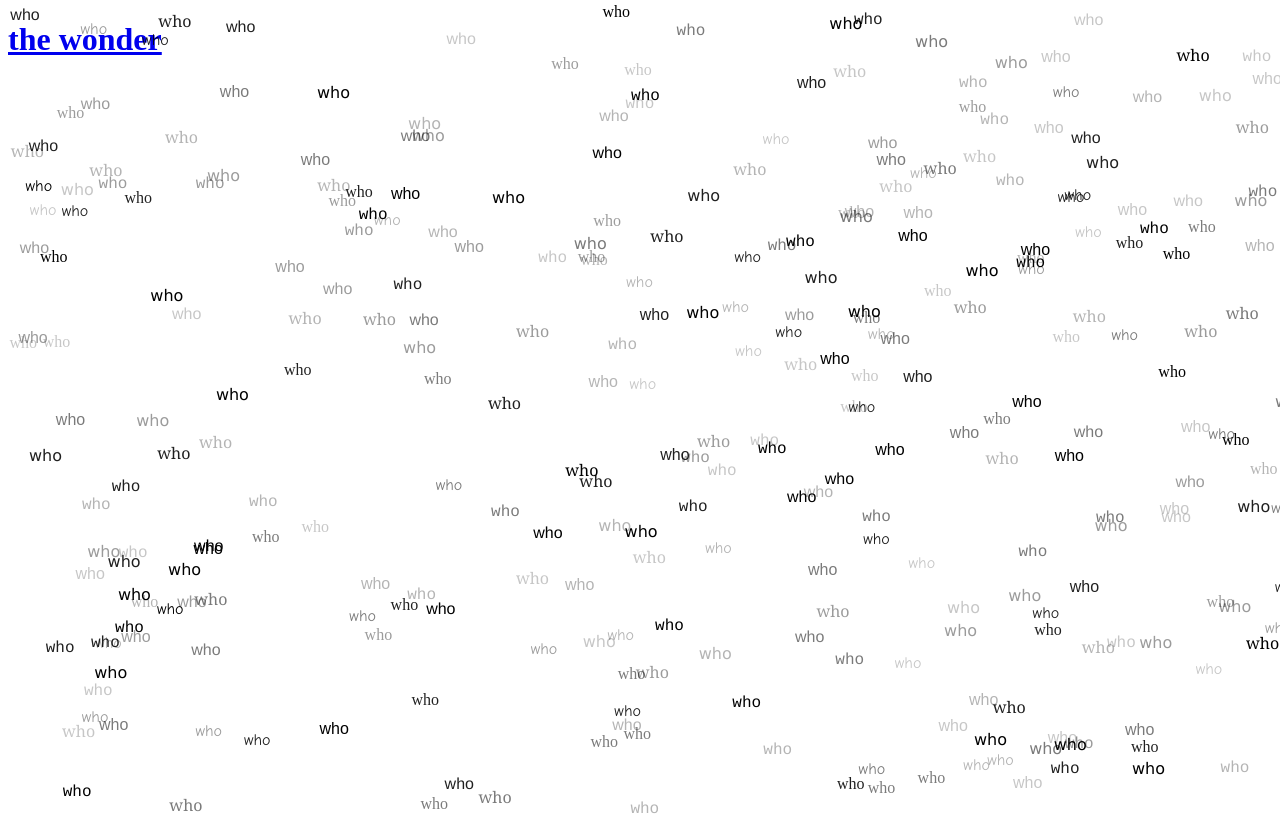
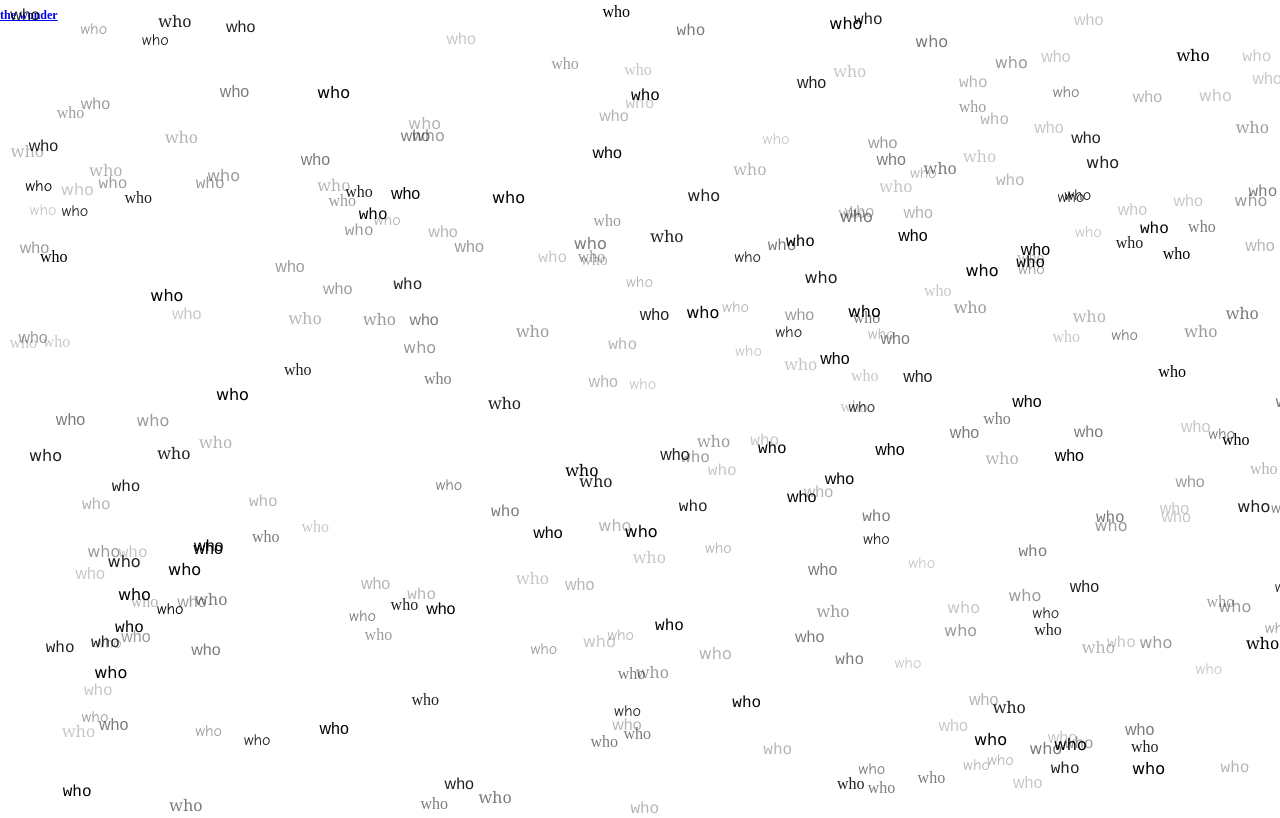
Before and after one commit to brinedot/brinedot.github.io, a plain HTML site: page index.html in a window 1280 px wide. Shown: the top 818 px of the page. Drawn offline with Linux system fonts and the light colour scheme.

Commit message:
Update index.html

```diff
--- a/index.html
+++ b/index.html
@@ -24,6 +24,23 @@
             /* Reduce opacity gradually after every switch */
             opacity: calc(var(--opacity) * 0.75);
         }
+        h1 {
+        /* Set font size to 12px */
+        font-size: 12px;
+        /* Set color to black by default */
+        color: black;
+        /* Set position to absolute */
+        position: absolute;
+        /* Set top and left to 0 to position at the top-left corner of the screen */
+        top: 0;
+        left: 0;
+        /* Add transition property for smooth color transition */
+        transition: color 0.5s ease;
+    }
+    #link:active + h1 {
+        /* Set color to black when the link is clicked */
+        color: black;
+    }
     </style>
 </head>
     <h1>  <a href="https://brinedot.github.io/h.html">the wonder</a>  </h1>
```
